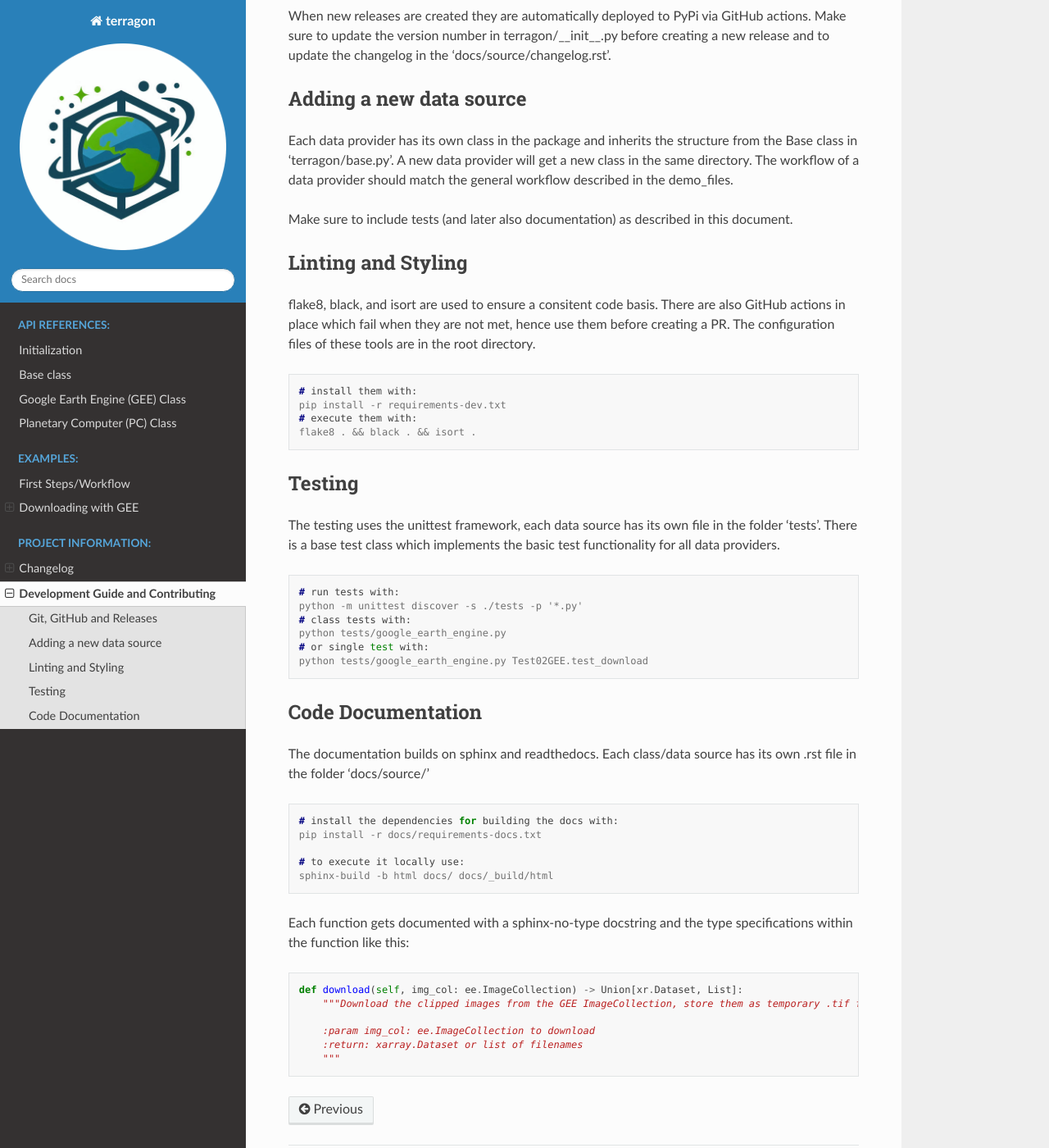
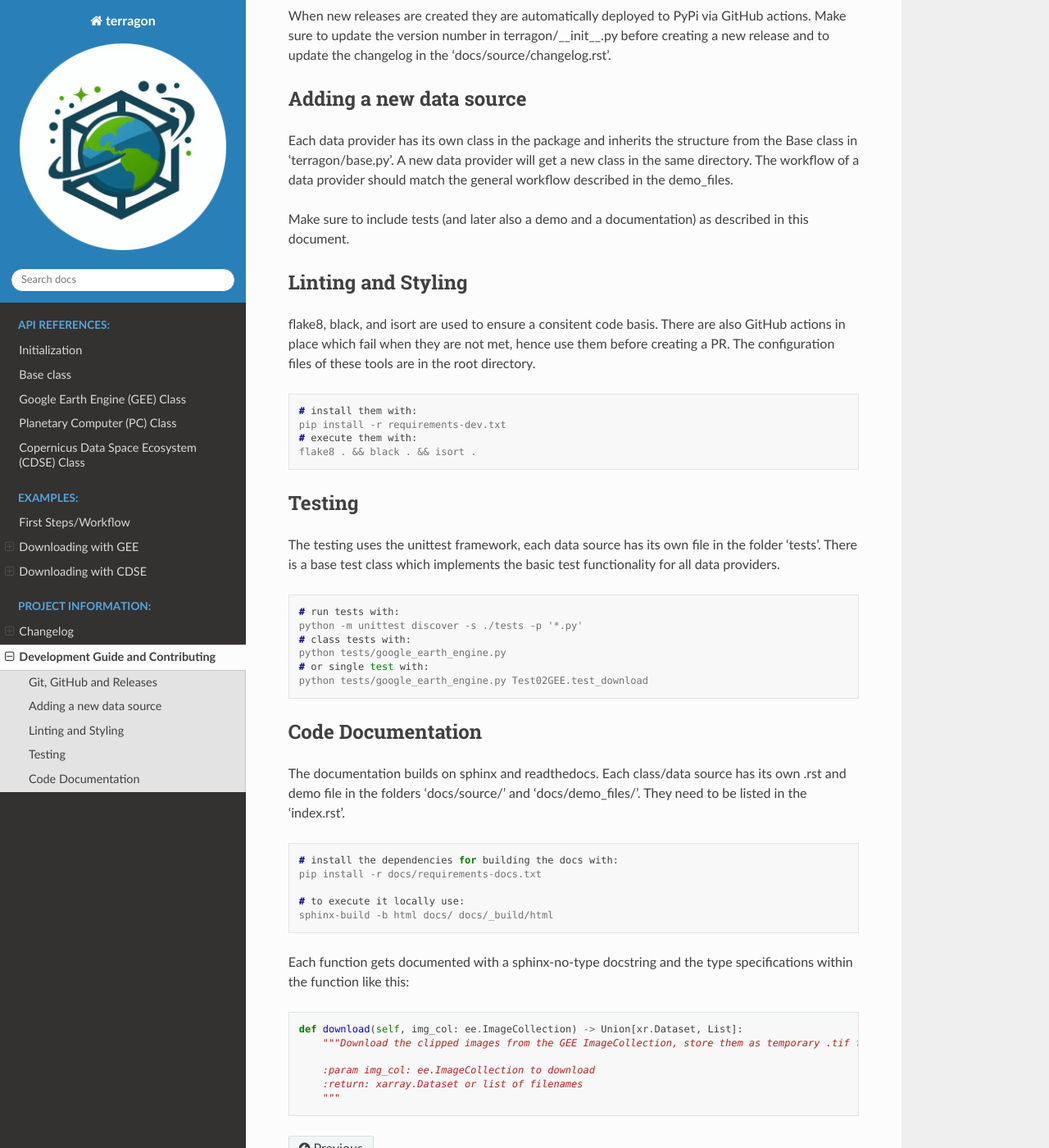
Before and after one commit to drnhhl/terragon, a Sphinx documentation site: the page built from docs/source/contributing.rst, in a window 1280 px wide and 1400 px high, scrolled down 400 px. Shown: the whole window at 82% size. Built offline with Sphinx 7.4.7 and the Read the Docs theme 3.1.0, drawn with Linux system fonts in a browser that asks for light colours; pages that are not in the unit, such as notebooks, are missing from menus; the version number is read from the project's files by our own code.

Commit message:
add it to documentation

```diff
--- a/docs/index.rst
+++ b/docs/index.rst
@@ -15,6 +15,7 @@
    source/base
    source/gee
    source/pc
+   source/cdse
 
 .. toctree::
    :hidden:
@@ -24,6 +25,7 @@
    demo_files/terragon_workflow
    demo_files/demo_gee
    demo_files/demo_pc
+   demo_files/demo_cdse
 
 .. toctree::
    :hidden:
--- /dev/null
+++ b/docs/source/cdse.rst
@@ -0,0 +1,6 @@
+Copernicus Data Space Ecosystem (CDSE) Class
+============================================
+.. automodule:: terragon.copernicus_data_space_ecosystem
+   :members:
+   :undoc-members:
+   :show-inheritance:
--- a/docs/source/contributing.rst
+++ b/docs/source/contributing.rst
@@ -12,7 +12,7 @@ Adding a new data source
 ------------------------
 Each data provider has its own class in the package and inherits the structure from the Base class in 'terragon/base.py'. A new data provider will get a new class in the same directory. The workflow of a data provider should match the general workflow described in the demo_files.
 
-Make sure to include tests (and later also documentation) as described in this document.
+Make sure to include tests (and later also a demo and a documentation) as described in this document.
 
 Linting and Styling
 -------------------
@@ -40,7 +40,7 @@ The testing uses the unittest framework, each data source has its own file in th
 
 Code Documentation
 ------------------
-The documentation builds on sphinx and readthedocs. Each class/data source has its own .rst file in the folder 'docs/source/'
+The documentation builds on sphinx and readthedocs. Each class/data source has its own .rst and demo file in the folders 'docs/source/' and 'docs/demo_files/'. They need to be listed in the 'index.rst'.
 
 .. code-block:: console
 
```
Also changed, not shown: docs/demo_files/demo_cdse.ipynb, 1 other file.
